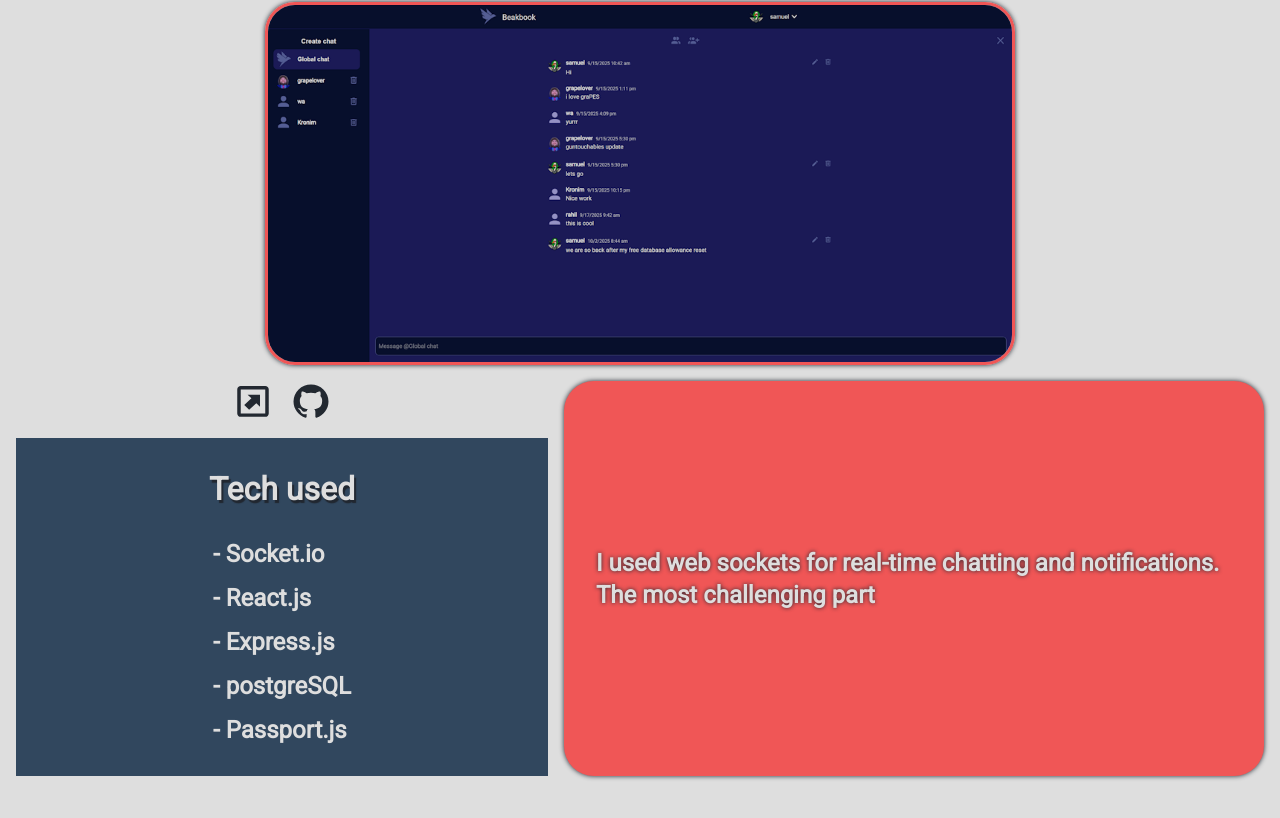
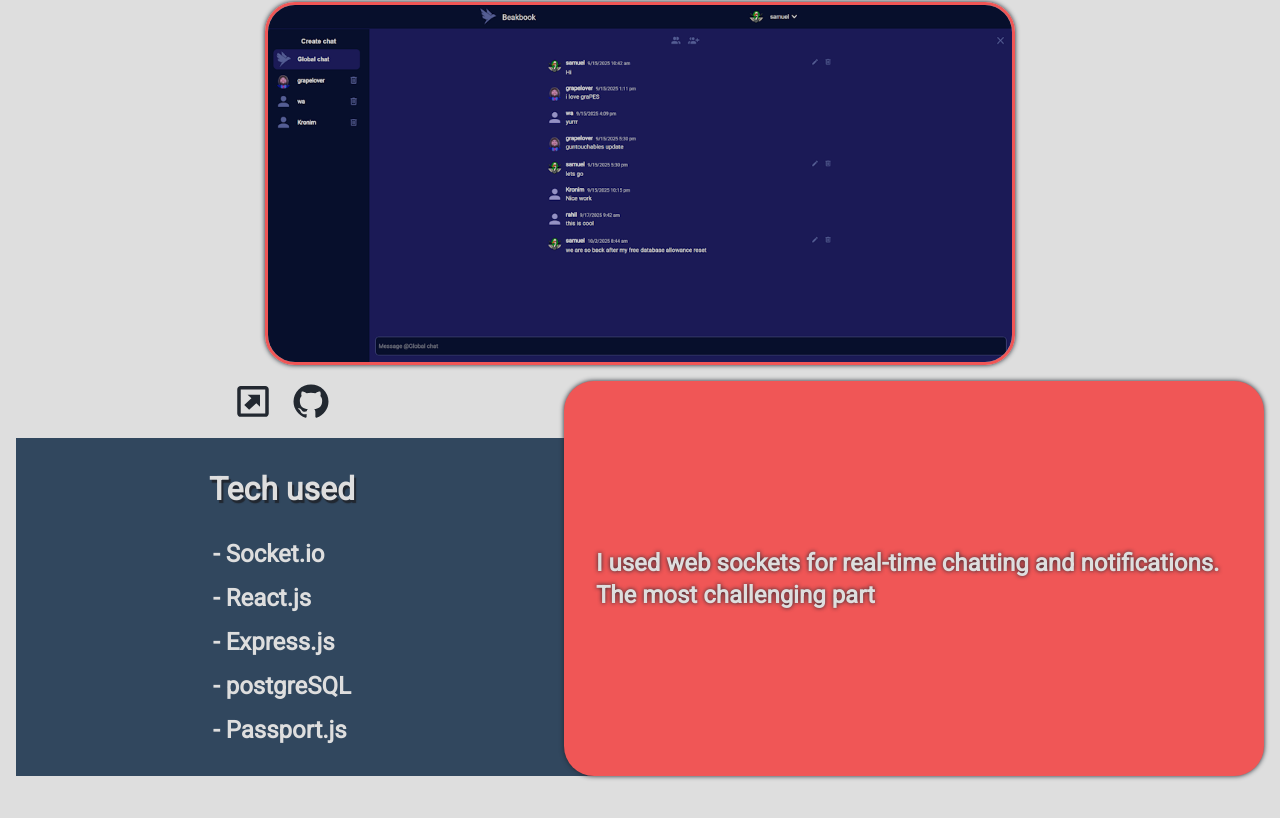
Before and after one commit to SamuelWyck/personal-website, a React (Vite) app: page / in a window 1280 px wide. Shown: the part 564-1382 px from the top of the page. Built offline with nearby package versions, Linux system fonts and the light colour scheme; a web font is replaced by a local one.

Commit message:
Remove commented out lines

```diff
--- a/src/components/projectCard.jsx
+++ b/src/components/projectCard.jsx
@@ -26,11 +26,9 @@ function ProjectCard({project}) {
         <article className="project-card">
             <h3 className="project-title">{project.title}</h3>
             <section className="main-info-section">
-                {/* <div className="project-banner"> */}
-                    <div className="project-img-wrapper">
-                        <img src={project.bannerImg} alt="project picture" />
-                    </div>
-                {/* </div> */}
+                <div className="project-img-wrapper">
+                    <img src={project.bannerImg} alt="project picture" />
+                </div>
                 <div className="project-description">
                     <div className="backing"></div>
                     <p>{project.description}</p>
@@ -58,6 +56,7 @@ function ProjectCard({project}) {
                         }
                     </nav>
                     <div className="tech-used">
+                        <div className="backing"></div>
                         <p className="tech-used-title">Tech used</p>
                         <ul>
                             {techRef.current}
```
